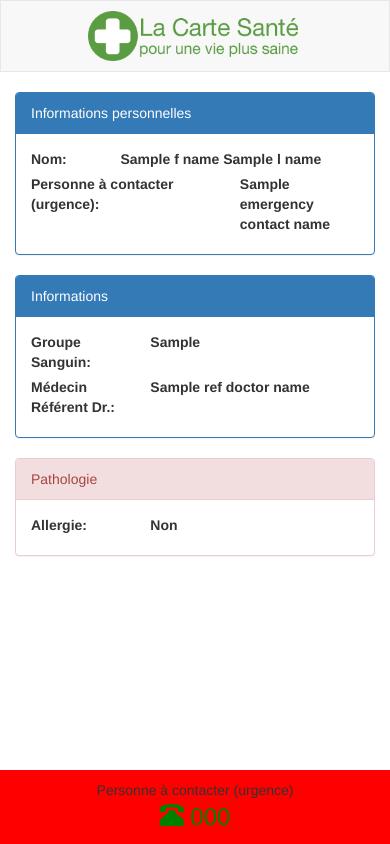
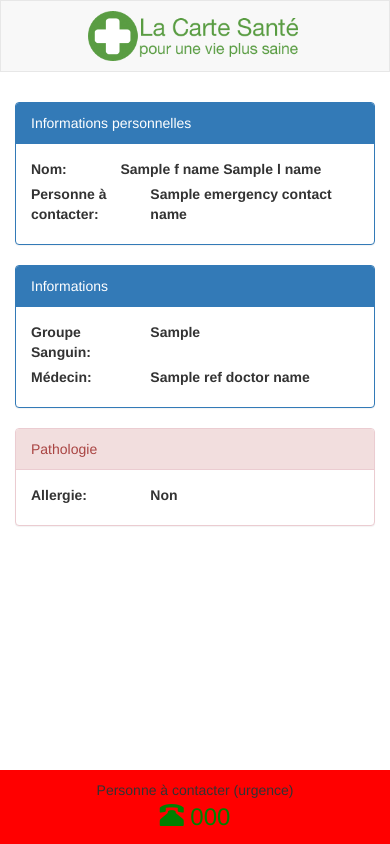
Before and after one commit to ranrozin/testingbags, a Django app: template templates/mobile.html in a window 390 px wide. Run offline with Django 3.2, Linux system fonts and the light colour scheme; the template is opened without the code that fills it: most values are stand-ins (such as "Sample title", 1, 10 or a date in 2020); some libraries are stand-ins or nearby versions.

Commit message:
changes version to 1-5 and small changes to the mobile view

```diff
--- a/app.yaml
+++ b/app.yaml
@@ -1,5 +1,5 @@
 application: testingbags
-version: 1-4
+version: 1-5
 runtime: python27
 api_version: 1
 threadsafe: yes
--- a/templates/mobile.html
+++ b/templates/mobile.html
@@ -97,7 +97,7 @@ textarea {
 </style>
 <html>
 <body>
-<!--<div id="wrap"> -->
+<div id="wrap">
 
     <nav class="navbar navbar-default" role="navigation">
       <div class="navbar-header text-center">
@@ -123,7 +123,7 @@ textarea {
 			<label class="col-xs-3 label-name">Email:</label> <label class="col-xs-9 label-value">{{email}}</label>
 			</div> -->
 			<div class="row">
-			<label class="col-xs-7 label-name"><span style="font-weight:bold">Personne à contacter (urgence)</span>:</label> <label class="col-xs-5 label-value">{{emergency_contact_name}}</label>
+			<label class="col-xs-4 label-name"><span style="font-weight:bold">Personne à contacter</span>:</label> <label class="col-xs-8 label-value">{{emergency_contact_name}}</label>
 			</div>
 		</div>
 	  </div>
@@ -135,7 +135,7 @@ textarea {
 			<label class="col-xs-4 label-name">Groupe Sanguin:</label> <label class="col-xs-8 label-value">{{blodTyoe}}</label>
 			</div>
 			<div class="row">
-			<label class="col-xs-4 label-name"><span style="font-weight:bold">Médecin Référent Dr.</span>:</label> <label class="col-xs-8 label-value">{{ref_doctor_name}}</label>
+			<label class="col-xs-4 label-name"><span style="font-weight:bold">Médecin</span>:</label> <label class="col-xs-8 label-value">{{ref_doctor_name}}</label>
 			</div>
 		</div>
 	  </div>
@@ -217,6 +217,6 @@ textarea {
 	  </div>
 	</div>
 </div>
-<!--</div> -->
+</div>
 </body>
 </html>
```
